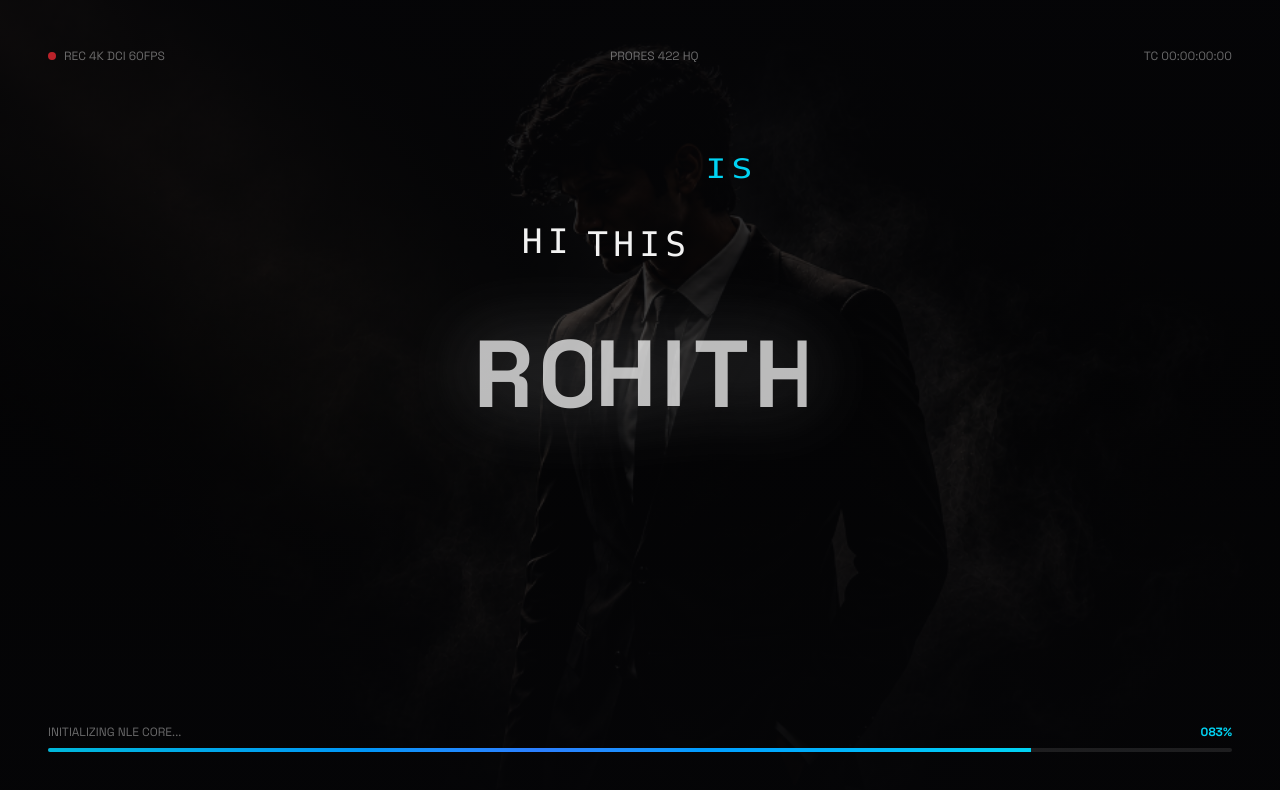
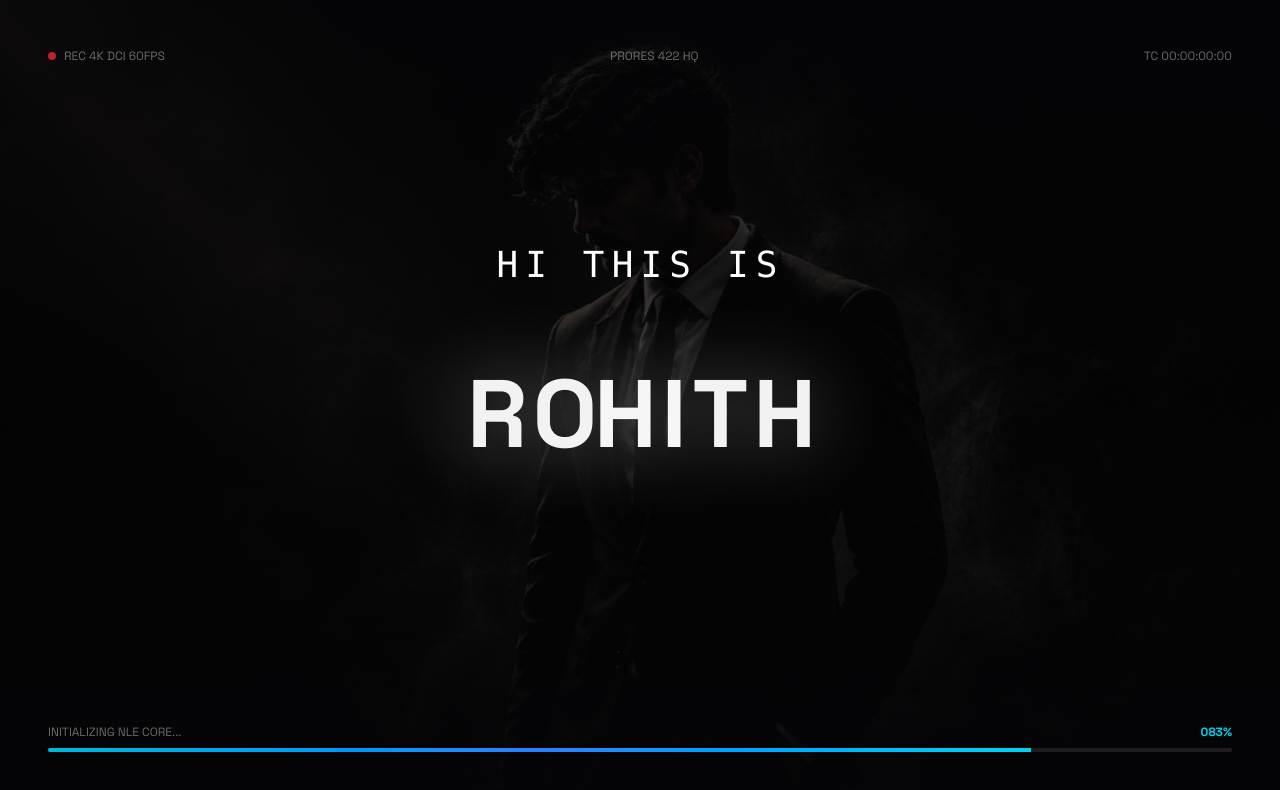
Before and after one commit to rohithasekalavya/rohith-portfolio, a React (Vite) app: page / in a window 1280 px wide. Shown: the top 790 px of the page. Built offline with nearby package versions, Linux system fonts and the light colour scheme; a web font is replaced by a local one.

Commit message:
feat: refine morphing loader sequence to morph in place and slide to top

```diff
--- a/src/components/Loader.tsx
+++ b/src/components/Loader.tsx
@@ -9,31 +9,20 @@ interface LoaderProps {
 export const Loader: React.FC<LoaderProps> = ({ onComplete }) => {
   const [progress, setProgress] = useState(0);
   const [step, setStep] = useState(0);
-  const [collapseTH, setCollapseTH] = useState(false);
   const [isDone, setIsDone] = useState(false);
 
   // Animation timeline steps
   useEffect(() => {
     const timers = [
-      setTimeout(() => setStep(1), 1200),      // Step 1: Add 'THIS' -> "HI THIS"
-      setTimeout(() => setStep(2), 2400),      // Step 2: Add word 3 as "THIS" (TH is dimmed)
-      setTimeout(() => setStep(3), 4000),      // Step 3: Slide "HI THIS IS" to the top
-      setTimeout(() => setStep(4), 5000),      // Step 4: Show "ROHITH" in the center (RO + HI + TH)
-      setTimeout(() => setIsDone(true), 6800),  // Step 5: Complete loader and start exit transition
+      setTimeout(() => setStep(1), 1200),      // Step 1: HI morphs to THIS (T & S added)
+      setTimeout(() => setStep(2), 2400),      // Step 2: THIS morphs to IS (T & H removed)
+      setTimeout(() => setStep(3), 3800),      // Step 3: HI THIS IS slides to the top
+      setTimeout(() => setStep(4), 4800),      // Step 4: Show "ROHITH" in center (RO + HI + TH)
+      setTimeout(() => setIsDone(true), 6800),  // Step 5: Complete loader and exit
     ];
 
     return () => timers.forEach(clearTimeout);
   }, []);
-
-  // Sub-step: Collapse 'TH' after word 3 is added to leave 'IS'
-  useEffect(() => {
-    if (step === 2) {
-      const timer = setTimeout(() => {
-        setCollapseTH(true);
-      }, 600); // Wait 600ms for user to see the word "THIS" before collapsing "TH"
-      return () => clearTimeout(timer);
-    }
-  }, [step]);
 
   // Smooth continuous progress bar animation
   useEffect(() => {
@@ -60,7 +49,7 @@ export const Loader: React.FC<LoaderProps> = ({ onComplete }) => {
     if (isDone) {
       const timer = setTimeout(() => {
         onComplete();
-      }, 700); // Match exit transition duration
+      }, 700);
       return () => clearTimeout(timer);
     }
   }, [isDone, onComplete]);
@@ -107,102 +96,101 @@ export const Loader: React.FC<LoaderProps> = ({ onComplete }) => {
           </div>
 
           {/* Center Stage Animation */}
-          <div className="relative flex flex-col items-center justify-center my-auto w-full z-30">
+          <div className="relative flex flex-col items-center justify-center my-auto w-full h-[50vh] z-30">
 
-            {/* Phase 1-3 Greeting Text: "HI THIS IS" */}
+            {/* Steps 0, 1, 2: Morphing Text in Center */}
+            <AnimatePresence mode="wait">
+              {step < 3 && (
                 <motion.div
-              animate={{
-                y: step >= 3 ? "-18vh" : "0vh",
-                scale: step >= 3 ? 0.72 : 1,
-              }}
-              transition={{ duration: 1.1, ease: [0.76, 0, 0.24, 1] }}
-              className="absolute z-20 flex items-center justify-center font-mono text-3xl lg:text-5xl font-light tracking-[0.15em] text-white/95 gap-[0.4em]"
+                  key={`center-step-${step}`}
+                  initial={{ opacity: 0, scale: 0.95 }}
+                  animate={{ opacity: 1, scale: 1 }}
+                  exit={{ opacity: 0, scale: 1.05 }}
+                  transition={{ duration: 0.4 }}
+                  className="absolute z-20 flex items-center justify-center font-mono text-4xl lg:text-6xl font-light tracking-[0.15em] text-white"
                 >
-              {/* Word 1: HI */}
-              <motion.div layout className="flex items-center">
+                  {step === 0 && (
+                    <div className="flex items-center">
                       <span>H</span>
                       <span>I</span>
-              </motion.div>
+                    </div>
+                  )}
 
-              {/* Word 2: THIS (Formed by adding T and S to HI) */}
-              <AnimatePresence>
-                {step >= 1 && (
-                  <motion.div
-                    layout
-                    initial={{ opacity: 0, width: 0 }}
-                    animate={{ opacity: 1, width: 'auto' }}
-                    exit={{ opacity: 0, width: 0 }}
-                    transition={{ duration: 0.6, ease: 'easeOut' }}
-                    className="flex items-center overflow-hidden"
-                    key="word-this"
-                  >
-                    {/* T added to left */}
+                  {step === 1 && (
+                    <div className="flex items-center">
+                      {/* T is added on left */}
                       <motion.span
                         initial={{ x: -12, opacity: 0 }}
                         animate={{ x: 0, opacity: 1 }}
-                      transition={{ delay: 0.1, duration: 0.4 }}
+                        transition={{ duration: 0.4, ease: 'easeOut' }}
                       >
                         T
                       </motion.span>
-                    {/* HI in the middle */}
+                      {/* HI in center */}
                       <span>H</span>
                       <span>I</span>
-                    {/* S added to right */}
+                      {/* S is added on right */}
                       <motion.span
                         initial={{ x: 12, opacity: 0 }}
                         animate={{ x: 0, opacity: 1 }}
-                      transition={{ delay: 0.1, duration: 0.4 }}
+                        transition={{ duration: 0.4, ease: 'easeOut' }}
                       >
                         S
                       </motion.span>
+                    </div>
+                  )}
+
+                  {step === 2 && (
+                    <div className="flex items-center text-cyan-400">
+                      {/* T & H are removed */}
+                      <motion.span
+                        initial={{ width: 'auto', opacity: 1 }}
+                        animate={{ width: 0, opacity: 0 }}
+                        transition={{ duration: 0.6, delay: 0.4, ease: [0.76, 0, 0.24, 1] }}
+                        className="overflow-hidden inline-block text-white/50"
+                      >
+                        TH
+                      </motion.span>
+                      {/* I & S are seen */}
+                      <span>I</span>
+                      <span>S</span>
+                    </div>
+                  )}
                 </motion.div>
               )}
             </AnimatePresence>
 
-              {/* Word 3: IS (Formed by showing THIS and removing T & H) */}
+            {/* Step 3: HI THIS IS slides to top */}
             <AnimatePresence>
-                {step >= 2 && (
+              {step >= 3 && (
                 <motion.div
-                    layout
-                    initial={{ opacity: 0, width: 0 }}
-                    animate={{ opacity: 1, width: 'auto' }}
-                    exit={{ opacity: 0, width: 0 }}
-                    transition={{ duration: 0.6, ease: 'easeOut' }}
-                    className="flex items-center overflow-hidden text-cyan-400"
-                    key="word-is"
+                  initial={{ y: 50, opacity: 0, scale: 1.1 }}
+                  animate={{
+                    y: step >= 4 ? "-18vh" : "0vh",
+                    opacity: 1,
+                    scale: step >= 4 ? 0.72 : 1
+                  }}
+                  exit={{ opacity: 0 }}
+                  transition={{ duration: 1.0, ease: [0.76, 0, 0.24, 1] }}
+                  className="absolute z-20 font-mono text-3xl lg:text-5xl font-light tracking-[0.2em] text-white"
                 >
-                    {/* T and H are removed/collapsed */}
-                    <motion.span
-                      animate={{
-                        width: collapseTH ? 0 : 'auto',
-                        opacity: collapseTH ? 0 : 0.6,
-                        marginRight: collapseTH ? 0 : '0.05em',
-                      }}
-                      transition={{ duration: 0.7, ease: [0.76, 0, 0.24, 1] }}
-                      className="overflow-hidden inline-block text-white/50"
-                    >
-                      TH
-                    </motion.span>
-                    {/* I and S are left */}
-                    <span>I</span>
-                    <span>S</span>
+                  HI THIS IS
                 </motion.div>
               )}
             </AnimatePresence>
-            </motion.div>
 
-            {/* Phase 4 Reveal: "ROHITH" (RO + HI + TH) */}
+            {/* Step 4: ROHITH (RO + HI + TH) is written in center */}
             <AnimatePresence>
               {step >= 4 && (
                 <motion.div
                   initial={{ opacity: 0, scale: 0.95 }}
                   animate={{ opacity: 1, scale: 1 }}
                   transition={{ duration: 0.8, ease: 'easeOut' }}
-                  className="absolute z-20 flex flex-col items-center justify-center text-center"
+                  className="absolute z-20 flex flex-col items-center justify-center text-center mt-[10vh]"
                   key="rohith-reveal"
                 >
                   <div className="flex items-center justify-center text-5xl lg:text-8xl font-black tracking-[0.05em] text-white uppercase drop-shadow-[0_0_40px_rgba(255,255,255,0.45)]">
-                    {/* RO added to left */}
+                    {/* RO */}
                     <motion.span
                       initial={{ x: -35, opacity: 0, width: 0 }}
                       animate={{ x: 0, opacity: 1, width: 'auto' }}
@@ -212,7 +200,7 @@ export const Loader: React.FC<LoaderProps> = ({ onComplete }) => {
                       RO
                     </motion.span>
 
-                    {/* HI in center */}
+                    {/* HI */}
                     <motion.span
                       initial={{ scale: 0.8, opacity: 0 }}
                       animate={{ scale: 1, opacity: 1 }}
@@ -222,7 +210,7 @@ export const Loader: React.FC<LoaderProps> = ({ onComplete }) => {
                       HI
                     </motion.span>
 
-                    {/* TH added to right */}
+                    {/* TH */}
                     <motion.span
                       initial={{ x: 35, opacity: 0, width: 0 }}
                       animate={{ x: 0, opacity: 1, width: 'auto' }}
```
Lines whose indentation alone changed are shown as unchanged.
